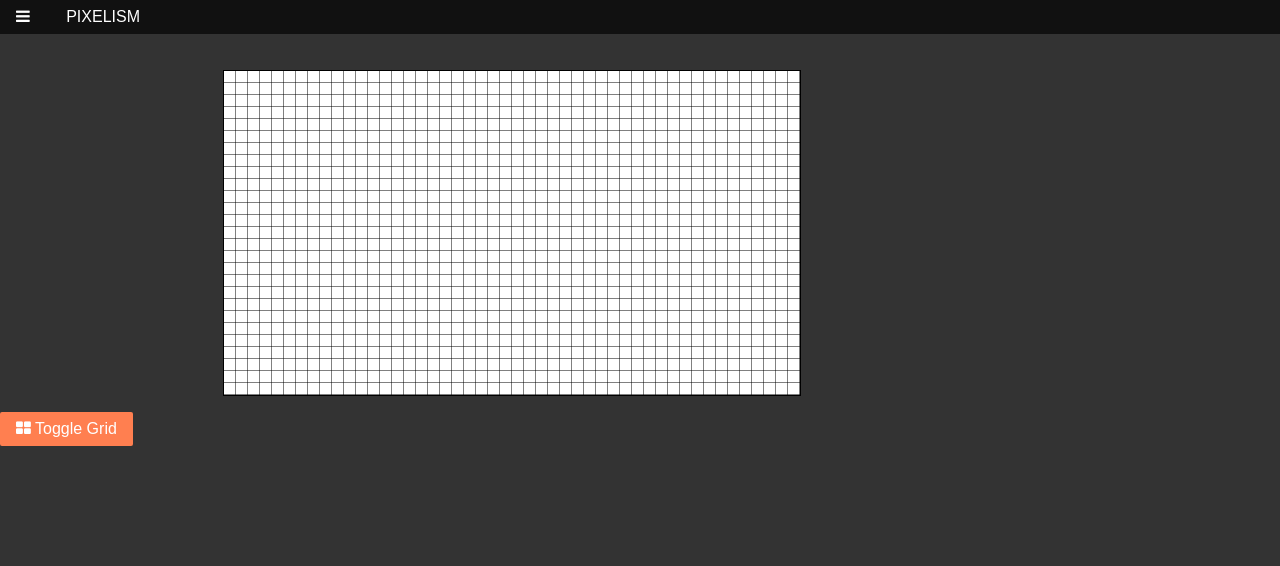
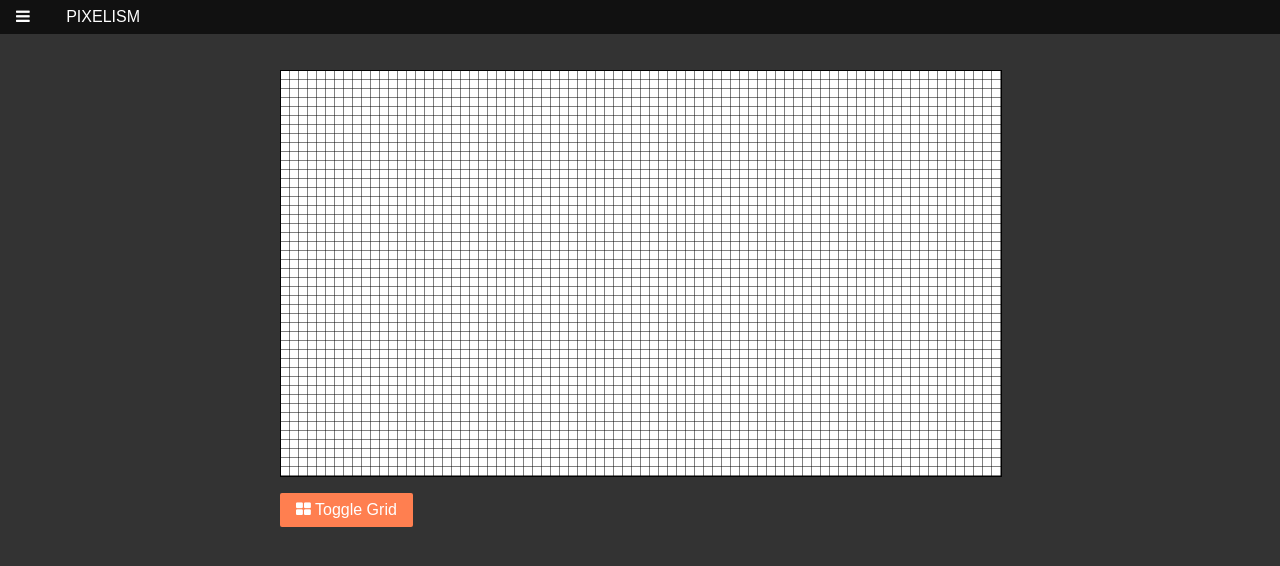
Before and after one commit to kodumen/pixelism, a website: page public/index.html in a window 1280 px wide. Drawn offline with Linux system fonts and the light colour scheme.

Commit message:
Changed canvas size again

```diff
--- a/public/css/styles.css
+++ b/public/css/styles.css
@@ -62,6 +62,11 @@ body {
     background-color: coral;
 }
 
+.app-container {
+    margin: auto;
+    width: 720px;
+}
+
 /* Padding that takes the #shell into account. */
 .shell-pad {
     padding: 70px 0 0;
--- a/public/index.html
+++ b/public/index.html
@@ -14,6 +14,7 @@
         <p>Loading...</p>
     </div>
 
+    <div class="app-container">
         <div id="app" class="pure-g" hidden>
             <div class="pure-u-4-5 shell-pad">
                 <svg id="canvas" :width="canvas.width" :height="canvas.height" :viewBox="canvasViewBox" style="display: block; margin: auto;" v-on:mousemove="canvasPaintCell" v-on:mousedown="canvasMousedown" v-on:mouseup="canvasMouseup" v-on:mouseleave="canvasMouseup">
@@ -38,6 +39,7 @@
             <div class="pure-u-1-5 shell-pad">
                 <div id="color-picker">
 
+                </div>
             </div>
         </div>
     </div>
--- a/public/js/main.js
+++ b/public/js/main.js
@@ -10,7 +10,7 @@ var shell;
  * Initialize the application.
  */
 function init() {
-    app = new Vue(new AppModel(new BlankCanvas(27, 48, 12)));
+    app = new Vue(new AppModel(new BlankCanvas(45, 80, 9)));
     shell = new Vue(shellModel);
 }
 
```
Lines whose indentation alone changed are shown as unchanged.
